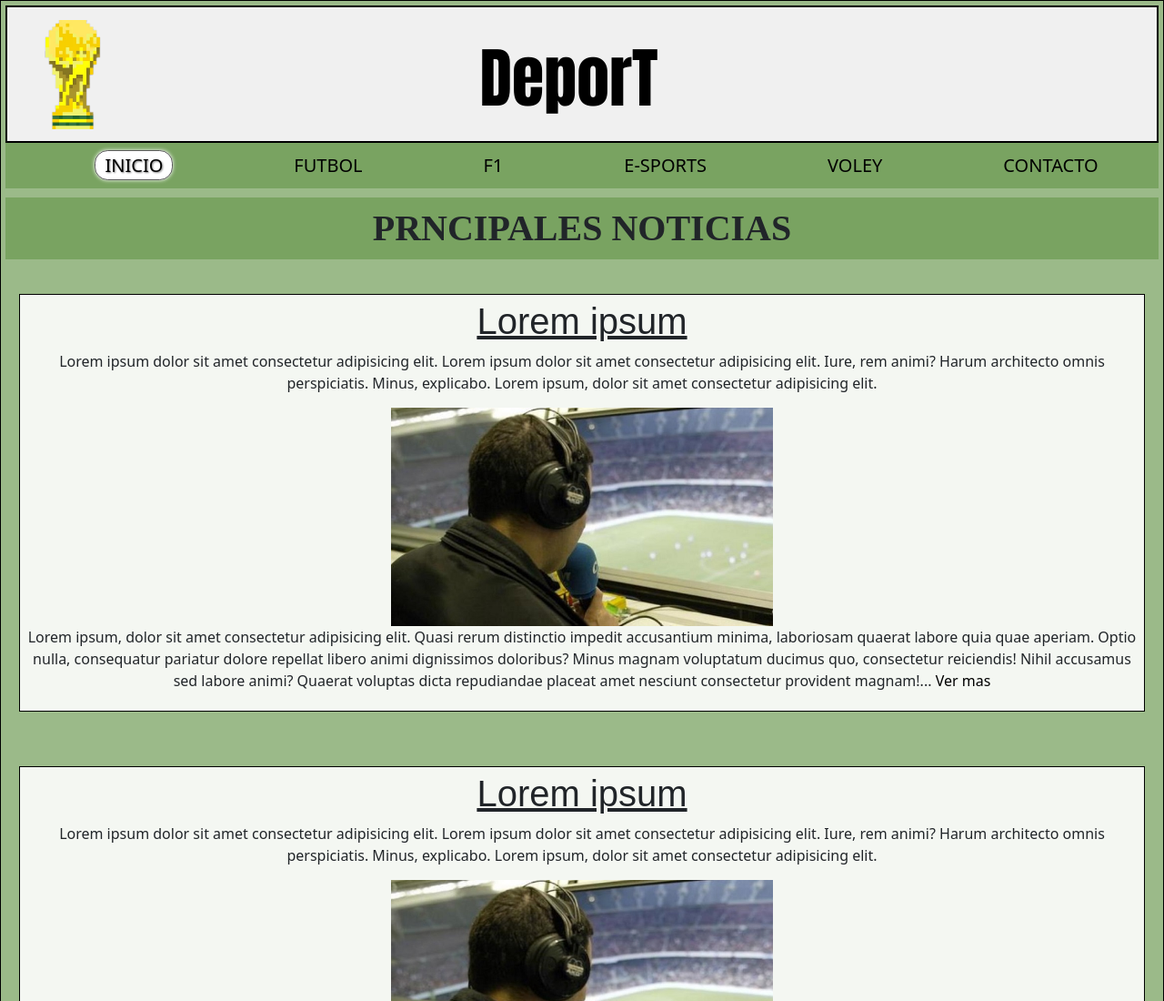
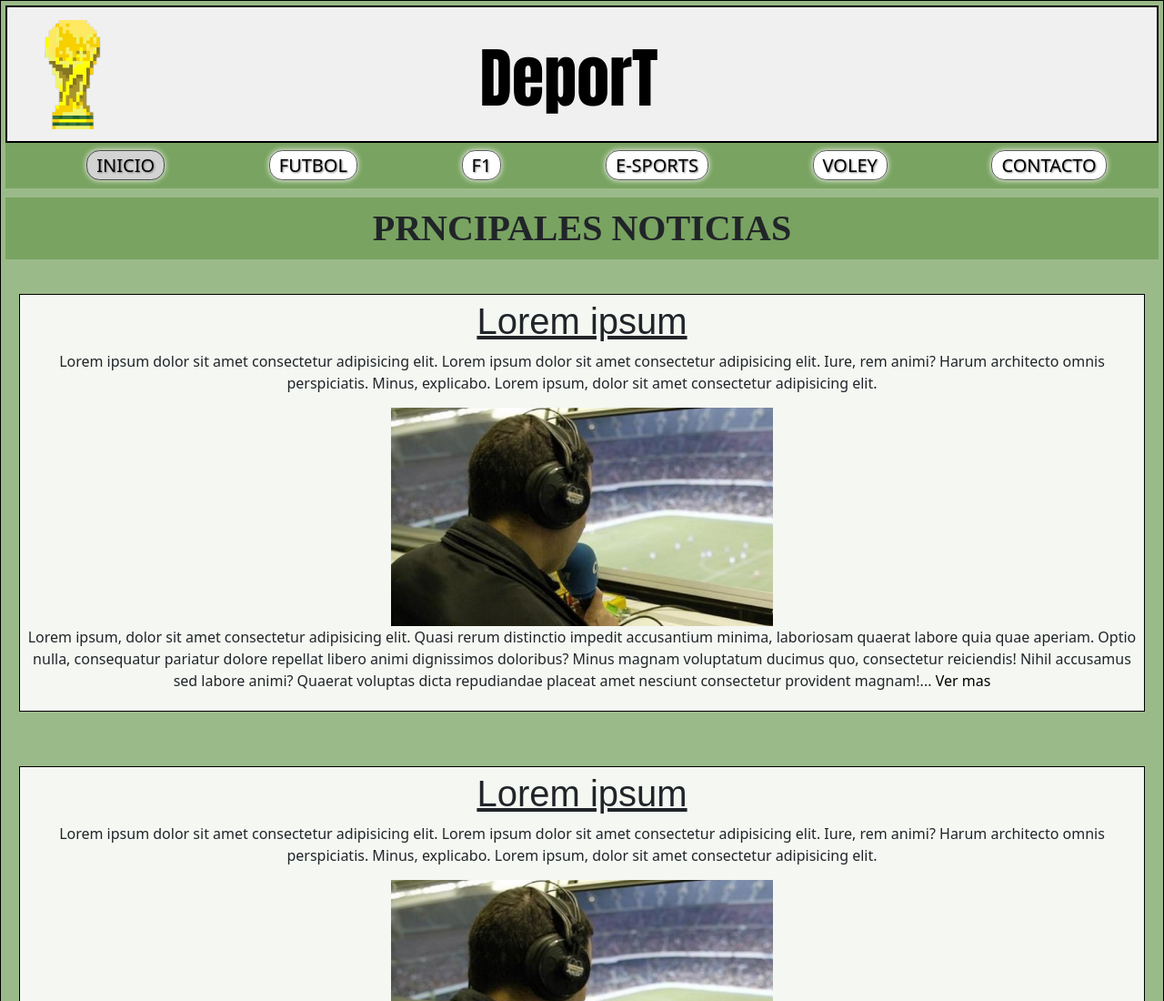
Before and after one commit to TomasMorenoo/Mi-Repositorio, a plain HTML site: page INDEX.html in a window 1280 px wide. Shown: the top 1100 px of the page at 91% size. Drawn offline with Linux system fonts and the light colour scheme.

Commit message:
Mi proyecto 1.2: agregado que brille los botones al apoyarse y arreglo de cositas

```diff
--- a/INDEX.html
+++ b/INDEX.html
@@ -32,12 +32,12 @@
 
             <nav>
                 <ul class="navegador">
-                    <li><a href="../index.html" class="nav-bottom">INICIO</a></li>
-                    <li><a href="./FUTBOL.html">FUTBOL</a></li>
-                    <li><a href="./F1.html">F1</a></li>
-                    <li><a href="./E-Sports.html">E-SPORTS</a></li>
-                    <li><a href="./Voley.html">VOLEY</a></li>
-                    <li><a href="./CONTACTO.html">CONTACTO</a></li>
+                    <li><a href="./INDEX.html" class="sel-bottom">INICIO</a></li>
+                    <li><a href="./FUTBOL.html" class="nav-bottom">FUTBOL</a></li>
+                    <li><a href="./F1.html" class="nav-bottom">F1</a></li>
+                    <li><a href="./E-Sports.html" class="nav-bottom">E-SPORTS</a></li>
+                    <li><a href="./Voley.html" class="nav-bottom">VOLEY</a></li>
+                    <li><a href="./CONTACTO.html" class="nav-bottom">CONTACTO</a></li>
                 </ul>
             </nav>
 
--- a/css/estilos.css
+++ b/css/estilos.css
@@ -223,9 +223,23 @@ figcaption{
     background-color: white;
     color: black;
     text-shadow: 1px 1px 2px gray;
-    box-shadow: 0rem 0rem 0.25rem white;
+    box-shadow: 0rem 0rem 0.40rem white;
 }
-
+.nav-bottom:hover{
+    background-color: lightgray;
+}
+.sel-bottom {
+    border: 0.0625rem solid rgba(0, 0, 0, 0.644);
+    padding-left: 0.625rem;
+    padding-right: 0.625rem;
+    padding-top: 0.1rem;
+    padding-bottom: 0.1rem;
+    border-radius: 0.9rem;
+    background-color: lightgray;
+    color: black;
+    text-shadow: 1px 1px 2px gray;
+    box-shadow: 0rem 0rem 0.40rem white;
+}
 a{
     text-decoration: none;
     color: white;
```
Also changed, not shown: CONTACTO.html (+6 -6 lines), E-Sports.html (+6 -6 lines), F1.html (+6 -6 lines), FUTBOL.html (+6 -6 lines), Voley.html (+6 -6 lines).
